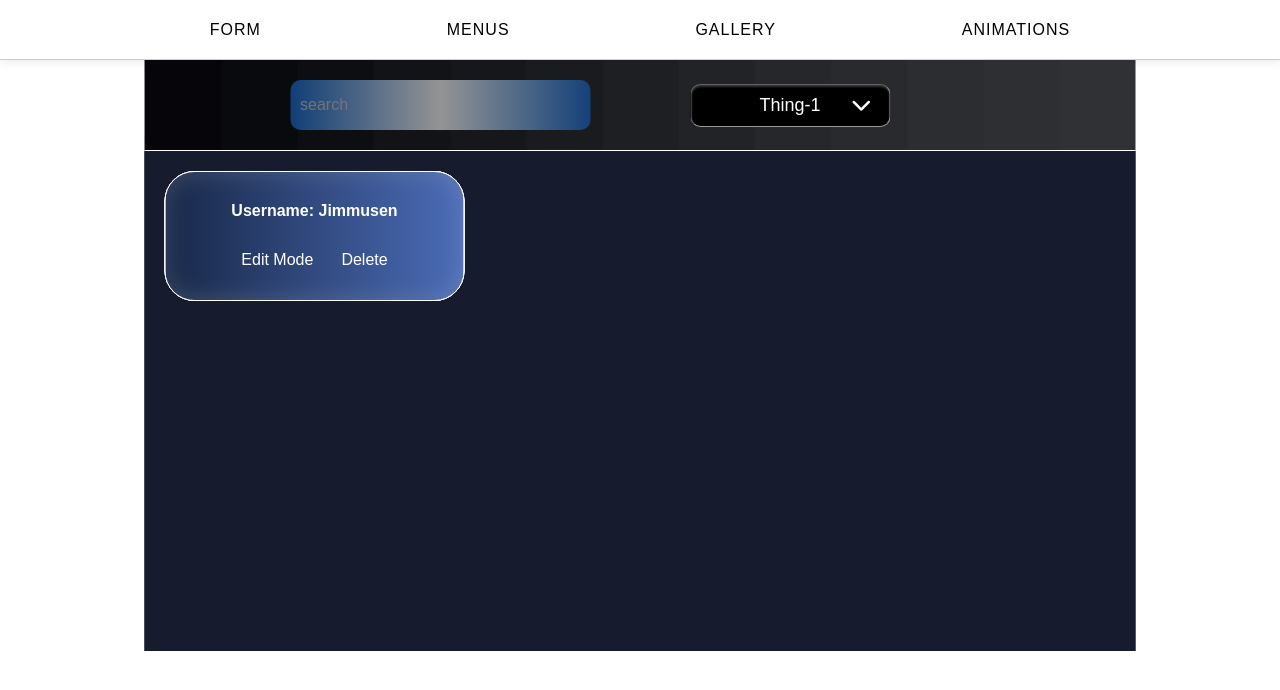
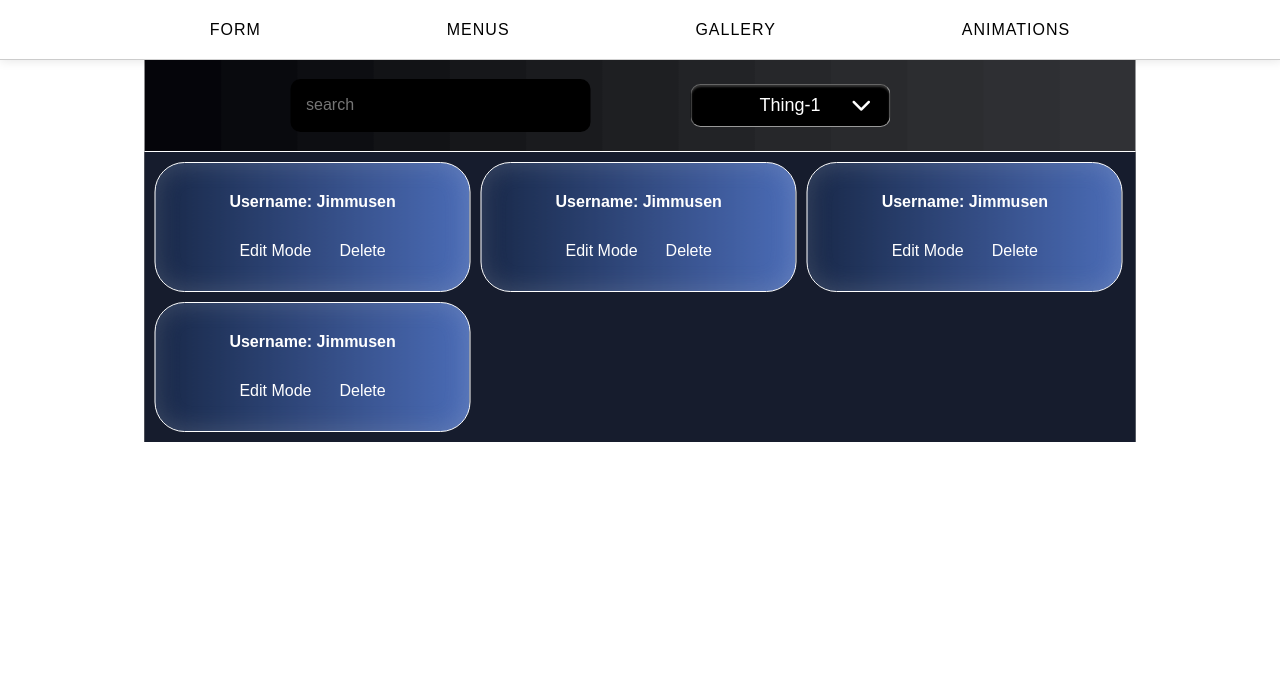
Before and after one commit to savus/testing-vite-react, a React (Vite) app: page / in a window 1280 px wide. Shown: the top 690 px of the page. Built offline with nearby package versions, Linux system fonts and the light colour scheme; data requests are answered from the project's data file.

Commit message:
Quick Commit: adjusted stylings of showcase cards in user section

```diff
--- a/src/App.tsx
+++ b/src/App.tsx
@@ -15,7 +15,9 @@ function App() {
         <ActiveStateProvider>
           <Header />
           <SlideInSection>
-            <UserSection />
+            <UserSection
+              dropdownList={["Thing-1", "Thing-2", "Thing-3", "Thing-4"]}
+            />
             {/* <CreateUserForm /> */}
             {/* <PortfolioSection /> */}
           </SlideInSection>
--- a/src/Components/Users/UsersSection.tsx
+++ b/src/Components/Users/UsersSection.tsx
@@ -1,8 +1,25 @@
-import { useState } from "react";
+import { useEffect, useRef, useState } from "react";
 import "../../css/user-section.css";
+import { useUserContext } from "../Providers/UserInfoProvider";
 
-export const UserSection = () => {
-  const [testActive, setTestActive] = useState(false);
+export const UserSection = ({ dropdownList }: { dropdownList: string[] }) => {
+  const { allUsers } = useUserContext();
+  const [dropdownOpen, setDropdownOpen] = useState(false);
+  const [selectedDropdown, setSelectedDropdown] = useState(dropdownList[0]);
+  const dropdownRef = useRef<HTMLDivElement | null>(null);
+
+  useEffect(() => {
+    const handler = (e: MouseEvent) => {
+      const element = e.target as HTMLElement;
+      if (dropdownRef.current) {
+        if (!dropdownRef.current.contains(element)) {
+          setDropdownOpen(false);
+        }
+      }
+    };
+
+    document.addEventListener("mousedown", handler);
+  }, []);
   return (
     <section
       className="user-section slide active"
@@ -14,19 +31,25 @@ export const UserSection = () => {
         </div>
         <div
           id="test-select"
-          className={`${testActive ? "active" : ""}`}
+          className={`${dropdownOpen ? "active" : ""}`}
           onClick={() => {
-            setTestActive(!testActive);
+            setDropdownOpen(!dropdownOpen);
           }}
+          ref={dropdownRef}
         >
           <i className="fa-solid fa-chevron-down"></i>
-          {`Thing-1`}
+          {selectedDropdown}
           <div className={`options-dropdown`}>
-            <div className="select-option">Thing-1</div>
-            <div className="select-option">Thing-2</div>
-            <div className="select-option">Thing-3</div>
-            <div className="select-option">Thing-4</div>
-            <div className="select-option">Thing-5</div>
+            {dropdownList.map((item) => (
+              <div
+                className="select-option"
+                onClick={() => {
+                  setSelectedDropdown(item);
+                }}
+              >
+                {item}
+              </div>
+            ))}
           </div>
         </div>
         <div className="filter-dropdown"></div>
--- a/src/css/user-section.css
+++ b/src/css/user-section.css
@@ -1,5 +1,6 @@
 .user-section {
-  min-width: 991px;
+  --section-width: 991px;
+  width: var(--section-width);
   background: var(--bg-showcase-header);
 }
 
@@ -8,7 +9,8 @@
 }
 
 .user-section .user-format-controls {
-  padding: var(--size-20) 0;
+  --controls-height: 5.75rem;
+  height: var(--controls-height);
   border-bottom: 1px solid var(--bg-primary);
   box-shadow: 1px 0px 25px 0px rgba(255, 255, 255, 0.2);
   display: flex;
@@ -19,15 +21,18 @@
 
 .user-format-controls input {
   --gradient-opacity: 0.8;
-  background: linear-gradient(
-    to right,
-    rgba(18, 75, 145, var(--gradient-opacity)),
-    rgb(180, 180, 180, var(--gradient-opacity)),
-    rgba(18, 75, 145, var(--gradient-opacity))
-  );
+  background: #000;
   min-width: 300px;
-  padding: var(--size-16) 0 var(--size-16) var(--size-10);
+  padding: 0 var(--size-16);
   font-size: var(--size-16);
+  height: calc(var(--controls-height) * 0.576);
+}
+
+.user-format-controls input:focus {
+  outline: rgba(255, 255, 255, 1);
+  border: 1px solid rgba(255, 255, 255, 0.6);
+  box-shadow: 0px 0px 5px 0px rgba(0, 225, 255, 0.8),
+    0px 0px 35px 0px rgba(0, 225, 255, 0.4);
 }
 
 .user-format-controls input,
@@ -88,6 +93,7 @@
   text-align: center;
   font-size: var(--size-18);
   padding: var(--size-10) var(--size-50);
+  height: calc(var(--controls-height) * 0.467);
 }
 
 .options-dropdown .select-option {
@@ -101,13 +107,16 @@
 }
 
 .user-section .showcase-container {
-  height: 500px;
   position: relative;
   background-color: var(--bg-showcase);
+  display: flex;
+  flex-wrap: wrap;
+  padding: var(--size-10);
+  gap: var(--size-10);
 }
 
 .showcase-container .card {
-  --card-width: 300px;
+  --card-width: calc(var(--section-width) * 0.319);
   --card-height: 130px;
   width: var(--card-width);
   height: var(--card-height);
@@ -118,10 +127,8 @@
   flex-direction: column;
   background: var(--grad-1);
   border-radius: 30px;
-  position: absolute;
+  position: relative;
   box-shadow: inset 0px 0px 25px 1px rgba(200, 200, 200, 0.2);
-  top: 20px;
-  left: 20px;
 }
 
 .showcase-container .card h4,
```
